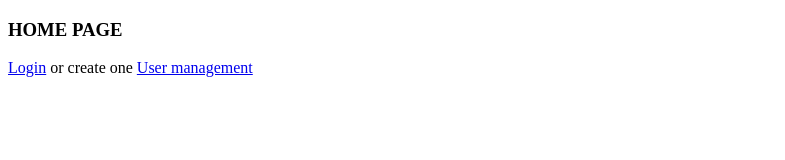
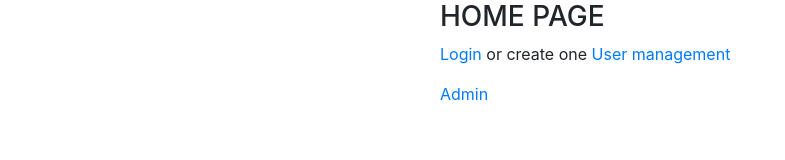
Before and after one commit to mickaelhaye/Haye-Mickael-projet-7, a plain HTML site: page src/main/resources/templates/home.html in a window 1280 px wide. Shown: the whole page, without its empty margins (0-785 px from the left). Drawn offline with Linux system fonts and the light colour scheme; files that its build step writes are made by us from their sources.

Commit message:
rajout lien dans la page home.html

```diff
--- a/src/main/resources/templates/home.html
+++ b/src/main/resources/templates/home.html
@@ -1,13 +1,22 @@
 <!DOCTYPE html>
 <html xmlns="http://www.w3.org/1999/xhtml" xmlns:th="http://www.thymeleaf.org">
+
 <head>
-    <title> Spring Boot </title>
-    <link rel="stylesheet" href="/css/styles.css"/>
+	<meta charset="utf-8" />
+	<title> Spring Boot </title>
+	<link rel="stylesheet" href="../../css/bootstrap.min.css">
 </head>
+
 <body>
-<h3> HOME PAGE </h3>
-<p>
-    <a href="/login">Login</a> or create one <a href="/user/list">User management</a>
-</p>
+	<div style="max-width: 400px; margin: 0 auto;">
+		<h3> HOME PAGE </h3>
+		<p>
+			<a href="/app/login">Login</a> or create one <a href="app/secure/article-details">User management</a>
+		</p>
+		<p>
+			<a href="/admin/home">Admin</a>
+		</p>
+	</div>
 </body>
+
 </html>
```
